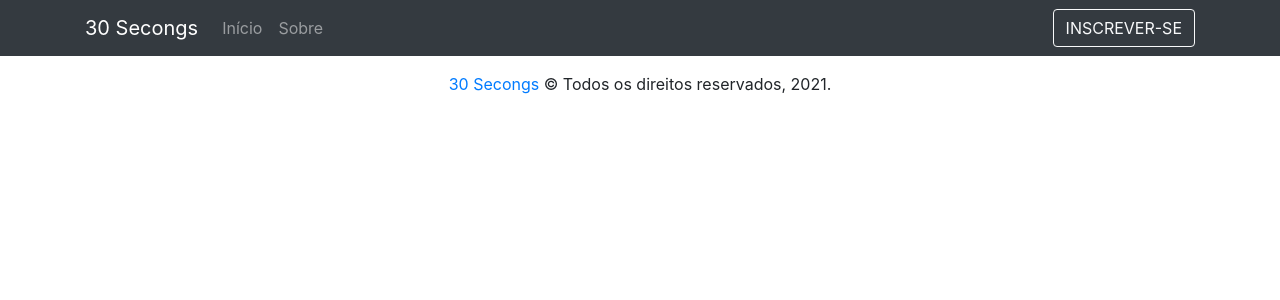
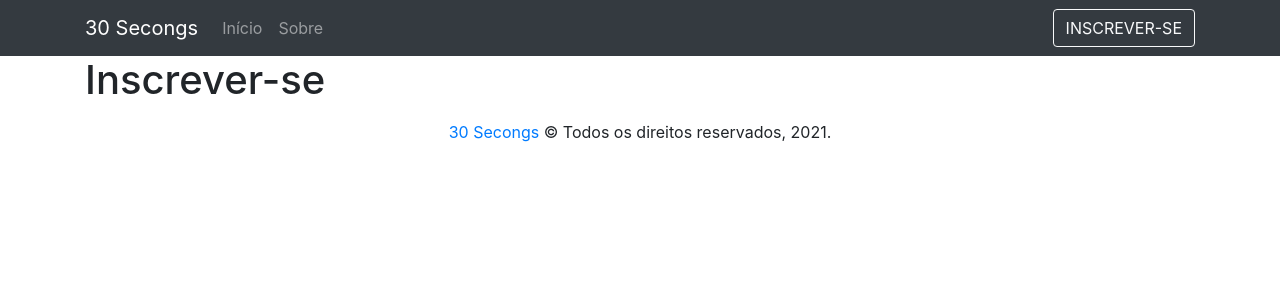
Before and after one commit to bihellzin/if977, a React (Create React App) app in the folder frontend/: page /signup in a window 1280 px wide. Shown: the top 300 px of the page. Built offline with nearby package versions, Linux system fonts and the light colour scheme.

Commit message:
Fix signup button

```diff
--- a/frontend/src/components/Navbar.tsx
+++ b/frontend/src/components/Navbar.tsx
@@ -22,7 +22,7 @@ const CustomNavbar = () => {
           <Form inline>
             <Button
               variant="outline-light"
-              onClick={() => handleRoute('/signin')}
+              onClick={() => handleRoute('/signup')}
             >
               INSCREVER-SE
             </Button>
--- /dev/null
+++ b/frontend/src/pages/Signup.tsx
@@ -0,0 +1,11 @@
+import React from 'react';
+
+const Signin: React.FC = () => {
+  return (
+    <div>
+      <h1>Inscrever-se</h1>
+    </div>
+  );
+};
+
+export default Signin;
--- a/frontend/src/routes.tsx
+++ b/frontend/src/routes.tsx
@@ -4,6 +4,7 @@ import About from './pages/About';
 import Home from './pages/Home';
 import Room from './pages/Room';
 import Signin from './pages/Signin';
+import Signup from './pages/Signup';
 
 function Routes() {
   return (
@@ -14,6 +15,7 @@ function Routes() {
           <Route path="/room/:id" component={Room} exact />
           <Route path="/about" component={About} exact />
           <Route path="/signin" component={Signin} exact />
+          <Route path="/signup" component={Signup} exact />
         </Switch>
       </Layout>
     </BrowserRouter>
```
